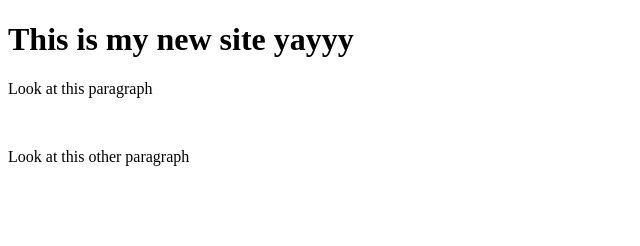
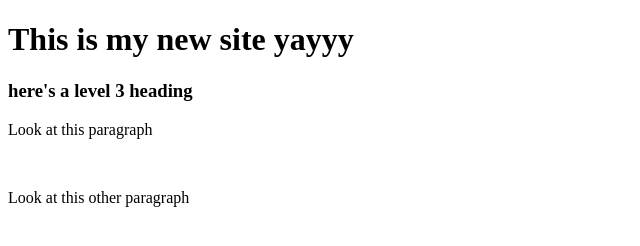
Before and after one commit to rmccarley92/mynewsite, a plain HTML site: page index.html in a window 1280 px wide. Shown: the whole page, without its empty margins (0-640 px from the left). Drawn offline with Linux system fonts and the light colour scheme.

Commit message:
added h3 heading

```diff
--- a/index.html
+++ b/index.html
@@ -6,6 +6,7 @@
   <body>
 
     <h1>This is my new site yayyy</h1>
+    <h3>here's a level 3 heading</h3>
     <p>Look at this paragraph</p>
     <br>
     <p>Look at this other paragraph</p>
```
